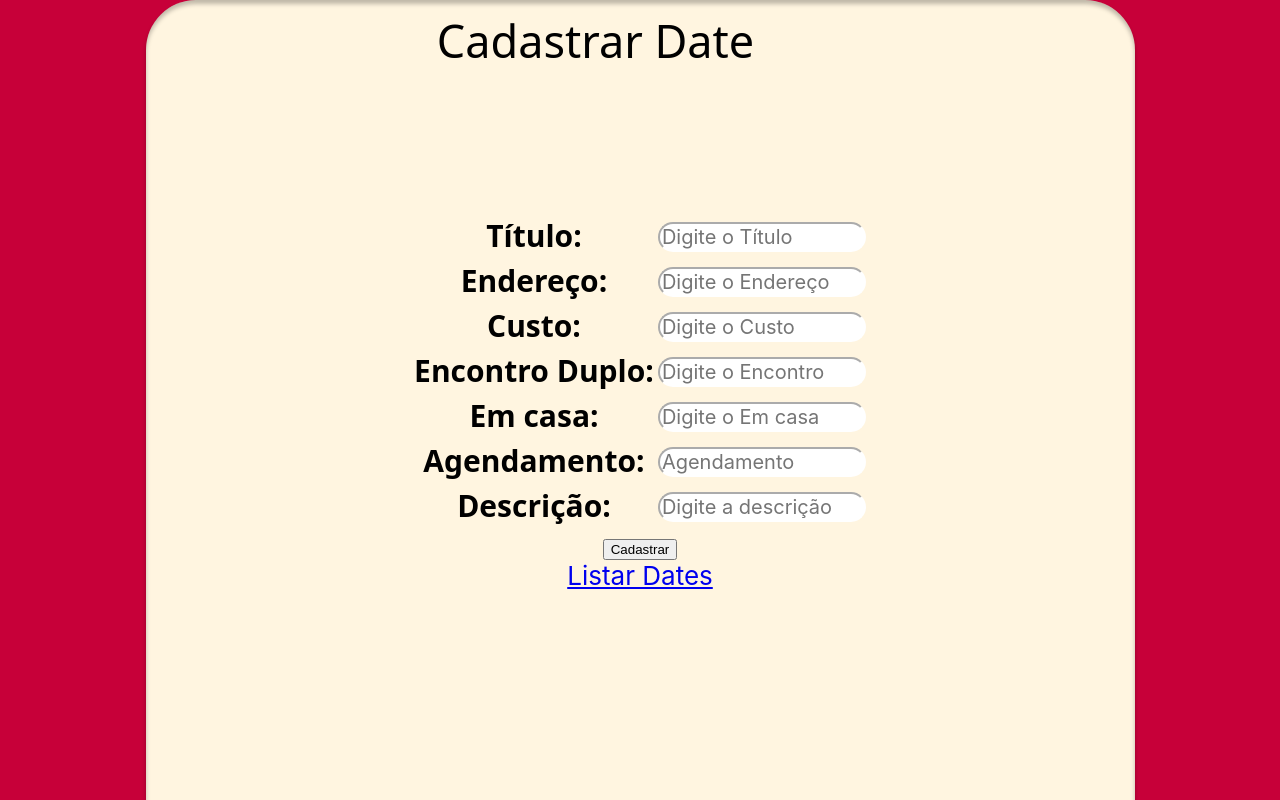
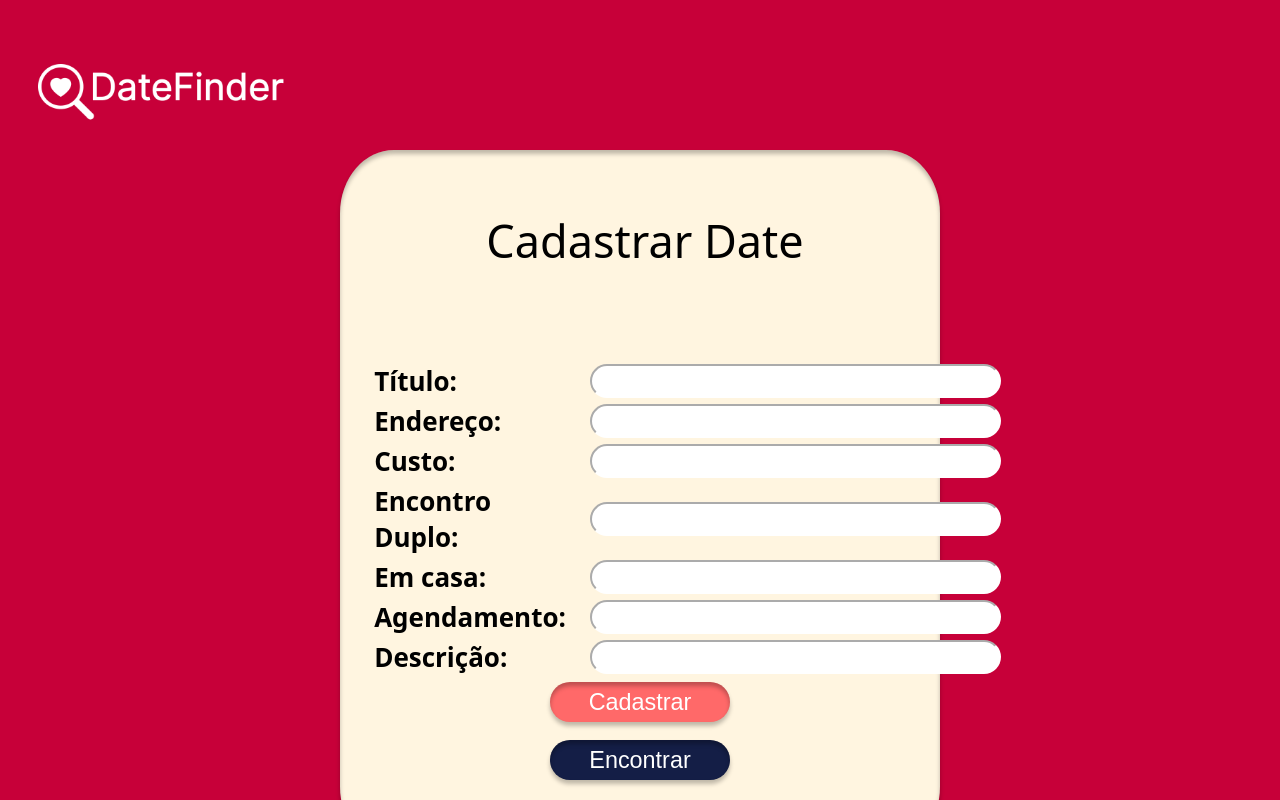
Before and after one commit to amandaSribeiro/FRONT-END-DATEFINDER-REACT, a React (Create React App) app in the folder app-datefinder/: page /addDate in a window 1280 px wide. Shown: the top 800 px of the page. Built offline with nearby package versions, Linux system fonts and the light colour scheme.

Commit message:
semi-final adjustments in addDate

```diff
--- a/app-datefinder/src/components/Date/AddDates.js
+++ b/app-datefinder/src/components/Date/AddDates.js
@@ -1,5 +1,7 @@
 import React from 'react';
 import axios from "axios";
+import logo from '../../img/logo.png';
+import seta from '../../img/seta.png';
 import { useState } from "react";
 import { Link, useNavigate } from "react-router-dom";
 
@@ -31,52 +33,56 @@ const AddEditora = () => {
     };
 
     return (
+
+        <div className='container'>
+            <img id="logoNormal" src={logo} alt="logo" />
             <div className='boxAdd'>
-            <h1>Cadastrar Date</h1>
+                <h1 id='h1CadDate'>Cadastrar Date</h1>
                 <form className='formAdd'>
                     <table className='tableForm'>
                         <tr>
                             <td><label className='labelDate'>Título:</label></td>
-                        <td><input type="text" id="titulo" placeholder="Digite o Título" name="titulo" onChange={handleChange} /></td>
+                            <td><input type="text" id="titulo" name="titulo" onChange={handleChange} /></td>
                         </tr>
 
                         <tr>
                             <td><label className='labelDate'>Endereço:</label></td>
-                        <td><input type="text" id="endereco" placeholder="Digite o Endereço" name="endereco" onChange={handleChange} /></td>
+                            <td><input type="text" id="endereco" name="endereco" onChange={handleChange} /></td>
                         </tr>
 
                         <tr>
                             <td><label className='labelDate'>Custo:</label></td>
-                        <td><input type="text" id="custo" placeholder="Digite o Custo" name="custo" onChange={handleChange} /></td>
+                            <td><input type="text" id="custo" name="custo" onChange={handleChange} /></td>
                         </tr>
 
                         <tr>
                             <td><label className='labelDate'>Encontro Duplo:</label></td>
-                        <td><input type="text" id="encontro_duplo" placeholder="Digite o Encontro" name="encontro_duplo" onChange={handleChange} /></td>
+                            <td><input type="text" id="encontro_duplo" name="encontro_duplo" onChange={handleChange} /></td>
                         </tr>
 
                         <tr>
                             <td><label className='labelDate'>Em casa:</label></td>
-                        <td><input type="text" id="em_casa" placeholder="Digite o Em casa" name="em_casa" onChange={handleChange} /></td>
+                            <td><input type="text" id="em_casa" name="em_casa" onChange={handleChange} /></td>
                         </tr>
 
                         <tr>
                             <td><label className='labelDate'>Agendamento:</label></td>
-                        <td><input type="text" id="agendamento" placeholder="Agendamento" name="agendamento" onChange={handleChange} /></td>
+                            <td><input type="text" id="agendamento" name="agendamento" onChange={handleChange} /></td>
                         </tr>
 
                         <tr>
                             <td><label className='labelDate'> Descrição:</label></td>
-                        <td><input type="text" id="descricao" placeholder="Digite a descrição" name="descricao" onChange={handleChange} /></td>
+                            <td><input type="text" id="descricao" name="descricao" onChange={handleChange} /></td>
                         </tr>
                     </table>
                 </form>
 
-            <button type="submit" onClick={handleClick}>
+                <button id='cadastrarDate' type="submit" onClick={handleClick} className='botaoGeral'>
                     Cadastrar
                 </button>
                 <br />
-            <Link to="/date">Listar Dates</Link>
+                <Link to="/date"><button id='encontrarDate' className='botaoGeral'>Encontrar</button></Link>
+            </div>
         </div>
     );
 };
--- a/app-datefinder/src/components/Date/Home.js
+++ b/app-datefinder/src/components/Date/Home.js
@@ -6,23 +6,22 @@ import logo from '../../img/logo.png';
 const Home = () => {
   return (
     <div>
-      <img id="logoIndex" src={logo} alt="logo" /> {
+      <img id="logoIndex" src={logo} alt="logo" />
 
-      }
       <br />
 
       <div className="boxIndex">
         <br />
-        <h1>Crie um novo Date ou encontre ideias já registradas!</h1>
+        <h1 id='h1Home'>Crie um novo Date ou encontre ideias já registradas!</h1>
 
         <Link to="/addDate">
-          <button id="Cadastrar" className="botao">
+          <button id="Cadastrar" className="botaoHome">
             Cadastrar
           </button>
         </Link>
 
         <Link to="/date">
-          <button id="Encontrar" className="botao">
+          <button id="Encontrar" className="botaoHome">
             Encontrar
           </button>
         </Link>
--- a/app-datefinder/src/components/Date/style.css
+++ b/app-datefinder/src/components/Date/style.css
@@ -1,27 +1,26 @@
 /* Geral*/
-.botao {
-  border-radius: 50px;
-  border: none;
-  box-shadow: 0px 4px 4px 0px rgba(0, 0, 0, 0.25), 0px 4px 4px 0px rgba(0, 0, 0, 0.25) inset;
-  color: #fff;
-  text-align: center;
-  font-size: 40px;
-  font-style: normal;
-  font-weight: 400;
-  line-height: normal;
-}
 
 h1 {
-  width: 900px;
+  width: 900x;
   height: 172px;
   color: #000;
-  text-align: center;
   font-family: system-ui, -apple-system, BlinkMacSystemFont, 'Segoe UI', Roboto, Oxygen, Ubuntu, Cantarell, 'Open Sans', 'Helvetica Neue', sans-serif;
   font-size: 45px;
   font-style: normal;
   font-weight: 400;
-  line-height: normal;
-  margin-top: 10px;
+
+}
+
+.botaoGeral {
+  width: 30%;
+  height: 40px;
+  flex-shrink: 0;
+  border-radius: 50px;
+  color: #fff;
+  border-radius: 50px;
+  border: none;
+  font-size: 90%;
+  box-shadow: 0px 4px 4px 0px rgba(0, 0, 0, 0.25), 0px 4px 4px 0px rgba(0, 0, 0, 0.25) inset;
 }
 
 /* Home*/
@@ -46,6 +45,24 @@ h1 {
   box-shadow: 0px 4px 4px 0px rgba(0, 0, 0, 0.25), 0px 4px 4px 0px rgba(0, 0, 0, 0.25) inset;
 }
 
+#h1Home {
+  margin-top: 10px;
+  text-align: center;
+  line-height: normal;
+}
+
+.botaoHome {
+  border-radius: 50px;
+  border: none;
+  box-shadow: 0px 4px 4px 0px rgba(0, 0, 0, 0.25), 0px 4px 4px 0px rgba(0, 0, 0, 0.25) inset;
+  color: #fff;
+  text-align: center;
+  font-size: 40px;
+  font-style: normal;
+  font-weight: 400;
+  line-height: normal;
+}
+
 #Cadastrar {
   background: #ff6969;
   width: 243px;
@@ -64,28 +81,39 @@ h1 {
 
 /*add date*/
 #logoNormal {
-  width: 344.654px;
-  height: 97px;
-  flex-shrink: 0;
+  padding-top: 5%;
+  width: 20%;
+  position: absolute;
+  top: 0;
+  left: 3%;
 }
 
+
 .boxAdd {
-  width: 989px;
-  height: 1324px;
-  flex-shrink: 0;
-  border-radius: 50px;
+  width: 600px;
+  height: 700px;
+  border-radius: 9%;
   background: #FFF5E0;
   box-shadow: 0px 4px 4px 0px rgba(0, 0, 0, 0.25), 0px 4px 4px 0px rgba(0, 0, 0, 0.25) inset;
+  margin: auto;
+  margin-top: 25%;
+
+}
+
+#h1CadDate {
+  padding-top: 10%;
+  text-align: center;
+  margin-left: 10px; /* Ajuste conforme necessário para a separação entre os elementos */
 }
 
 .labelDate {
   color: #000;
   font-family: Inter;
-  font-size: 30px;
+  font-size: 100%;
   font-style: normal;
   font-family: system-ui, -apple-system, BlinkMacSystemFont, 'Segoe UI', Roboto, Oxygen, Ubuntu, Cantarell, 'Open Sans', 'Helvetica Neue', sans-serif;
   font-weight: 640;
-
+  padding-left: 15%;
 }
 
 input {
@@ -93,11 +121,32 @@ input {
   background-color: #FFF;
   border-color: white;
   font-family: Inter;
-  font-size: 20px;
-  width:200px;
+  font-size: 90%;
+  width: 100%;
+  height: 10px;
+  padding: 10px;
+  /* Adicione o padding desejado para espaçamento interno */
+  margin-left: 9%;
+  /* Mantenha ou ajuste conforme necessário */
 }
 
+.tableForm td .labelDate {
+  display: block;
+  text-align: left;
+}
 
-.tableForm{
-  margin: 0 auto;
+.tableForm {
+  position: absolute;
+  top: 45%;
 }
+
+#cadastrarDate {
+  margin-top: 45%;
+  background: #FF6969;
+}
+
+#encontrarDate {
+  margin-top: 3%;
+  background: #141e46;
+
+}
```
Also changed, not shown: app-datefinder/src/img/seta.png (added). Lines whose indentation alone changed are shown as unchanged.
